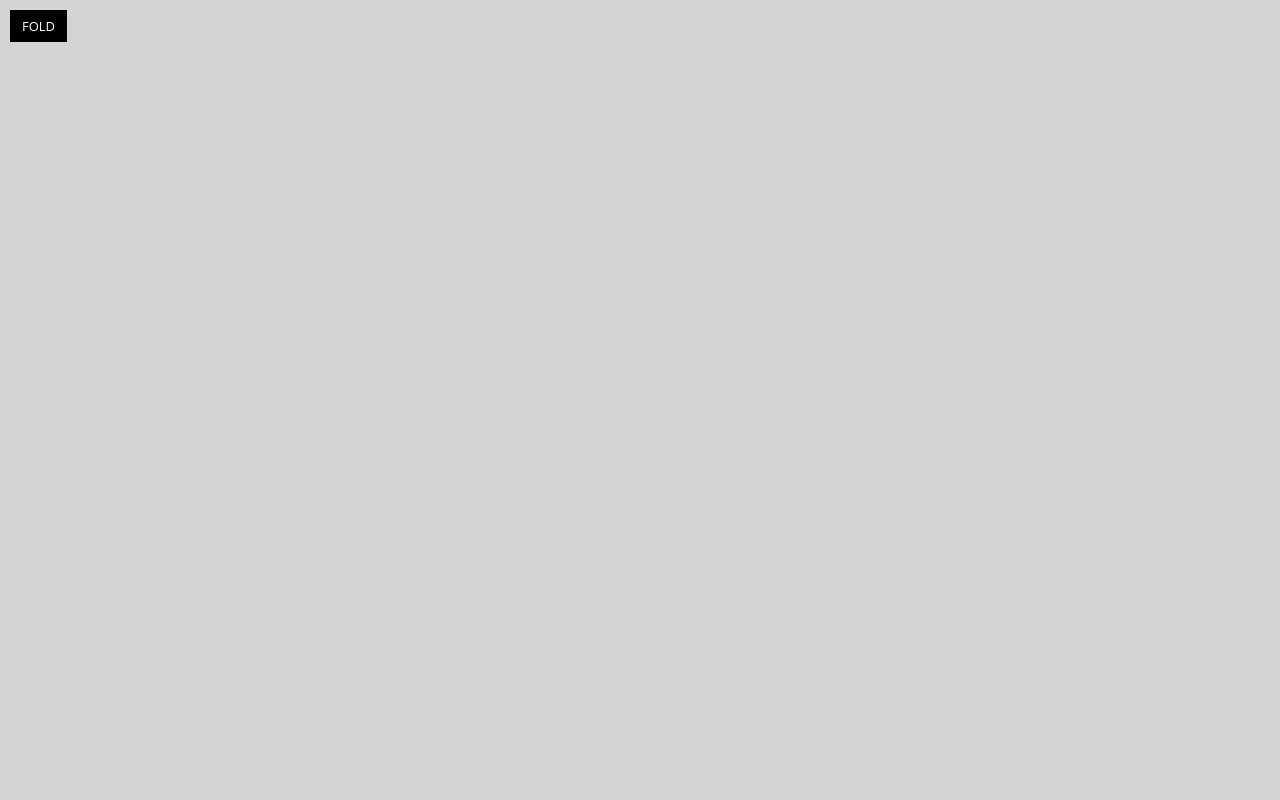
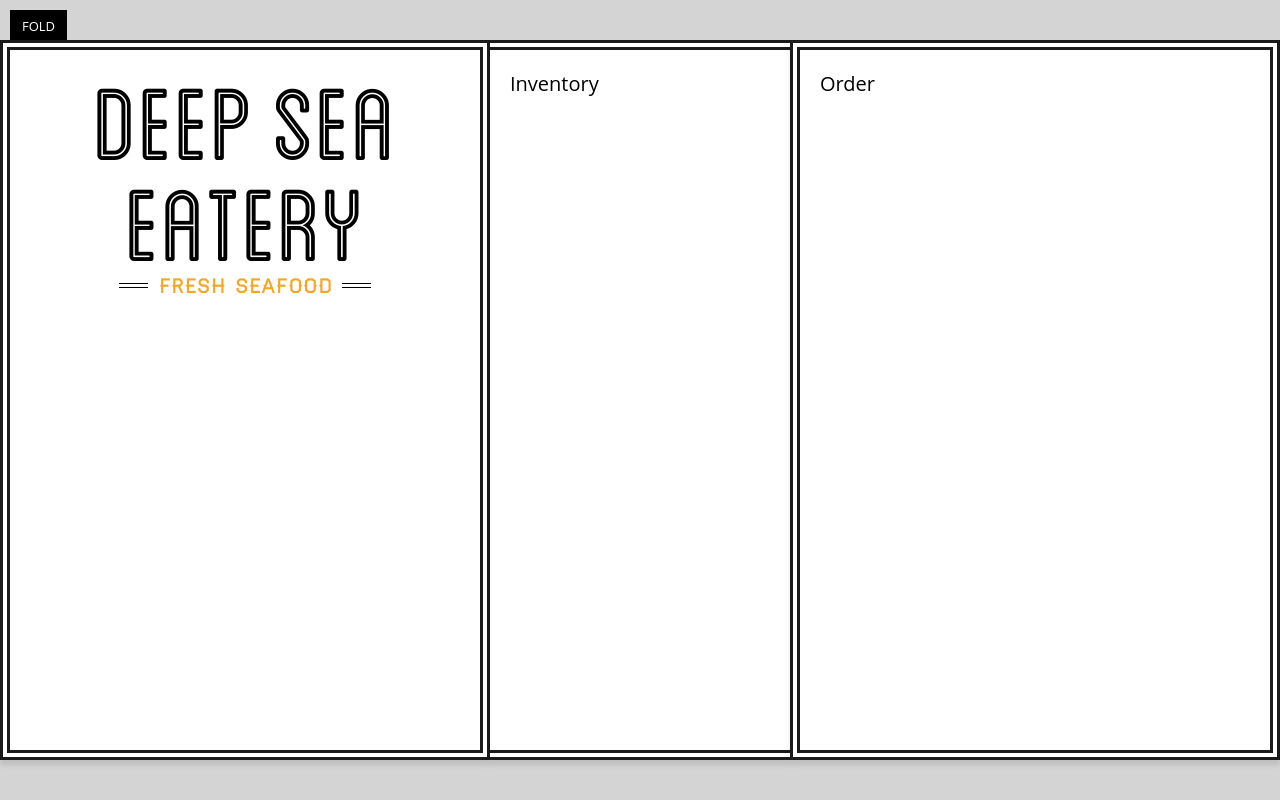
Before and after one commit to Pete-Sekesan/deep-sea-eatery, a React (Create React App) app: page /store/1 in a window 1280 px wide. Built offline with nearby package versions, Linux system fonts and the light colour scheme.

Commit message:
added app to router file

```diff
--- a/src/components/Router.js
+++ b/src/components/Router.js
@@ -1,13 +1,14 @@
 import React from 'react';
 import { BrowserRouter, Route, Switch } from 'react-router-dom';
 import StorePicker from './StorePicker';
+import App from './App';
 import NotFound from './NotFound';
 
 const Router = () => (
   <BrowserRouter>
     <Switch>
       <Route exact path='/' component={StorePicker} />
-      <Route path='/store/:storeID' />
+      <Route path='/store/:storeID' component={App} />
       <Route component={NotFound} />
     </Switch>
   </BrowserRouter>
```
